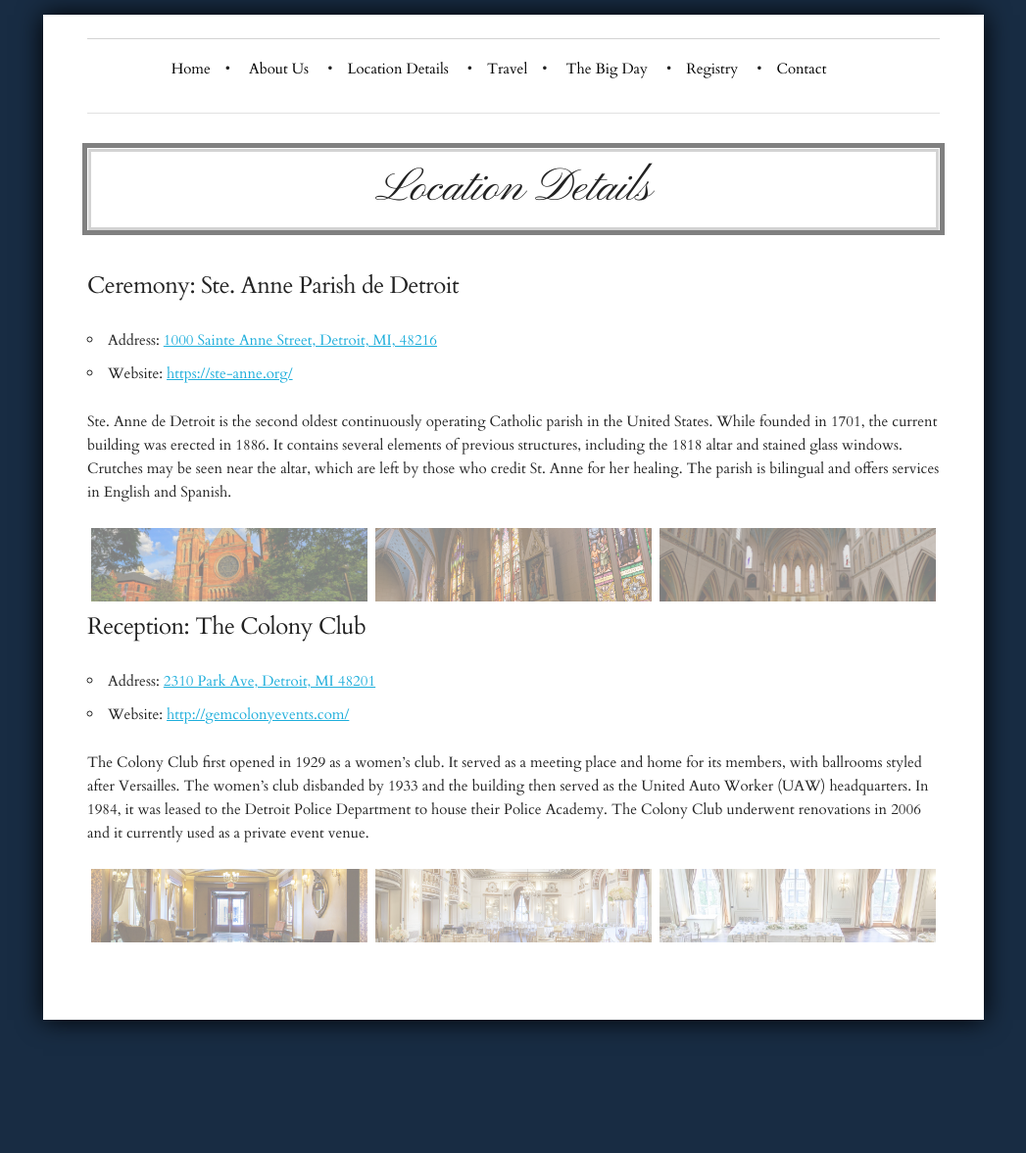
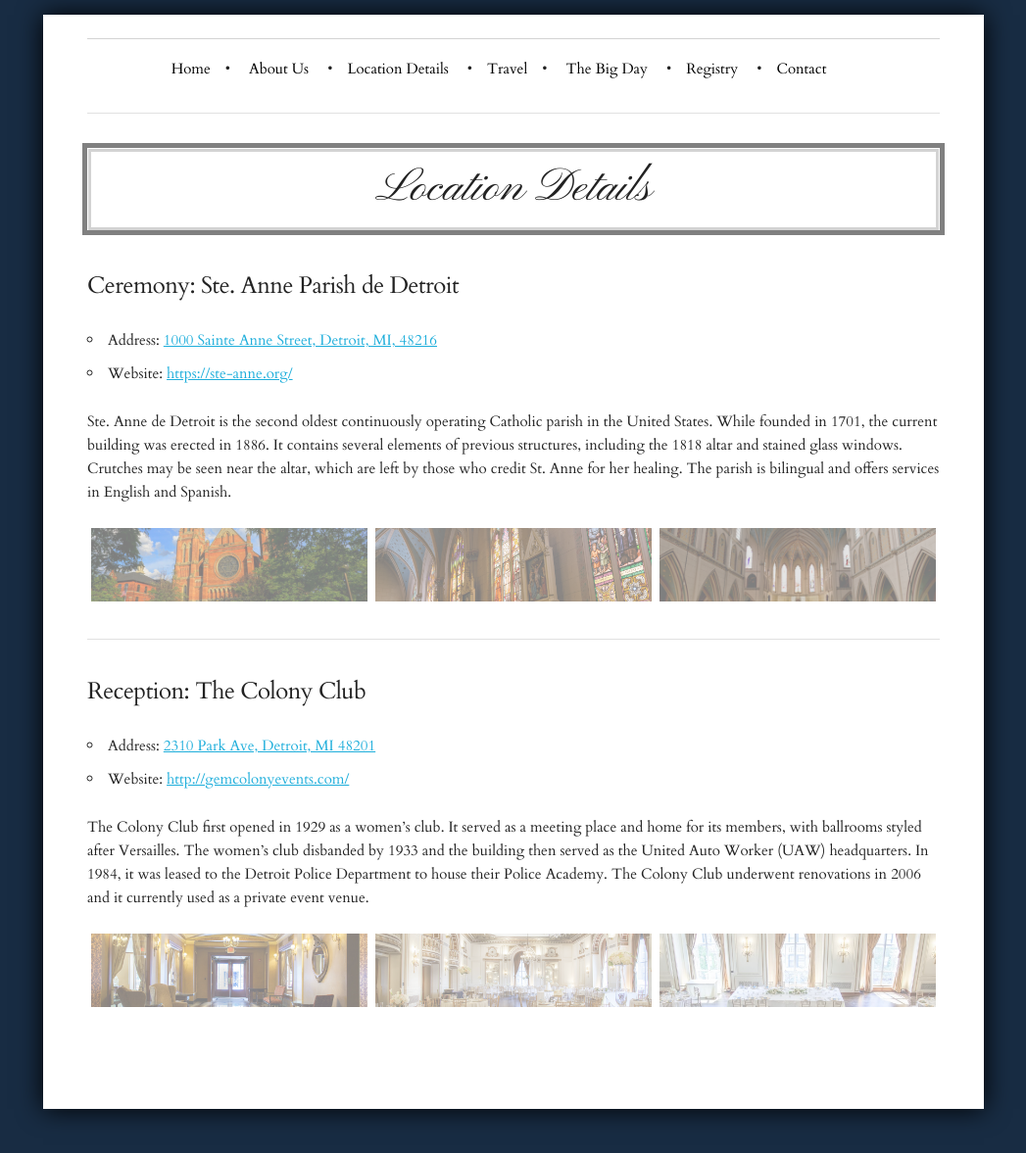
Before and after one commit to cjjeakle/DroletJeakleWedding, a Jekyll site: the page built from location_details/index.html, in a window 1280 px wide. Shown: the whole page at 98% size, without its empty margins (116-1163 px from the left). Built offline with Jekyll 4.4.1, drawn with Linux system fonts in a browser that asks for light colours; nearby versions of some CDN libraries; before the commit the page ends 1086 px from its top, so only the background shows below that.

Commit message:
Added hr tags to split topics on pages.

```diff
--- a/location_details/index.html
+++ b/location_details/index.html
@@ -15,6 +15,7 @@
 Crutches may be seen near the altar, which are left by those who credit St. Anne for her healing.
 The parish is bilingual and offers services in English and Spanish.
 </p>
+<p>
   <div class="slide-show">
     <div class="row thumbnails">
       <div class="thumbnail-container">
@@ -51,6 +52,9 @@
       />
     </div>
   </div>
+</p>
+
+<hr />
 
 <h5>Reception: The Colony Club</h5>
 <p>
@@ -64,6 +68,7 @@
 In 1984, it was leased to the Detroit Police Department to house their Police Academy.
 The Colony Club underwent renovations in 2006 and it currently used as a private event venue.
 </p>
+<p>
   <div class="slide-show">
     <div class="row thumbnails">
       <div class="thumbnail-container">
@@ -100,3 +105,4 @@
       />
     </div>
   </div>
+</p>
--- a/travel/index.html
+++ b/travel/index.html
@@ -12,11 +12,15 @@
   If you instead opt for a rental car, the drive from DTW to Detroit is approximately 25 minutes.
 </p>
 
+<hr />
+
 <h5>Driving</h5>
 <p>
   If you are driving to the wedding, several major highways can bring you into the city, including I-75, M-10, and I-96.
   Please be mindful of any construction and prepare for possible delays.
 </p>
+
+<hr />
 
 <h5>Accommodations</h5>
 <p>
```
Lines whose indentation alone changed are shown as unchanged.
